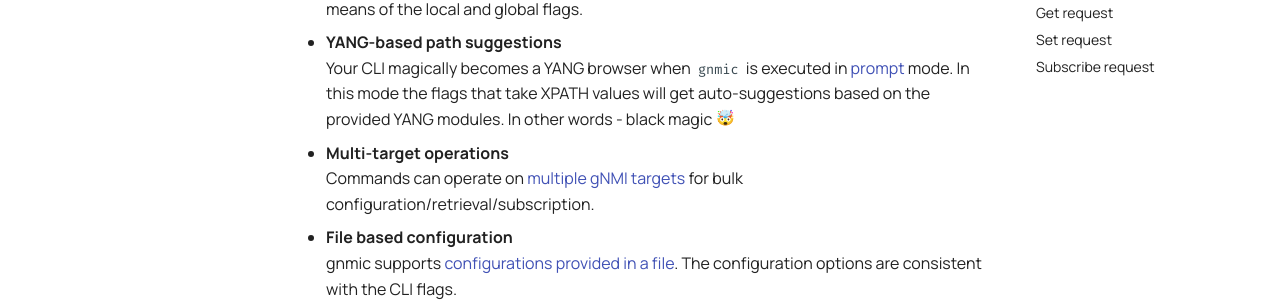
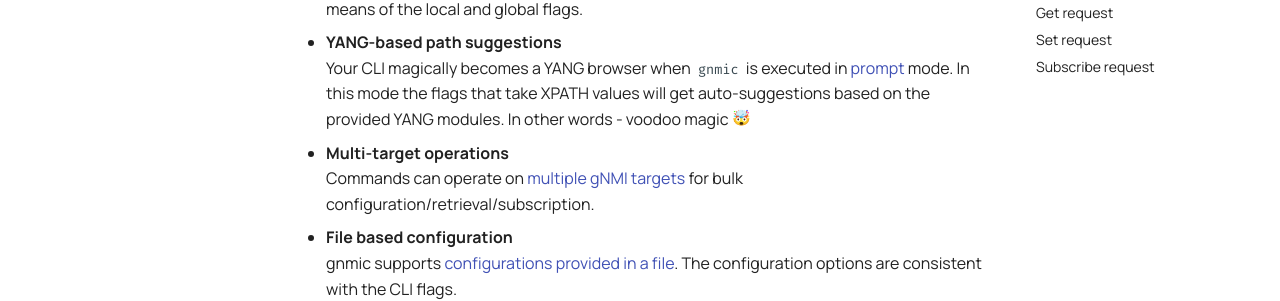
Before and after one commit to karimra/gnmic, an MkDocs documentation site: the page built from docs/index.md, in a window 1280 px wide and 900 px high, scrolled down 372 px. Shown: the part 203-504 px from the top of the window. Built offline with MkDocs 1.6.1 and Material for MkDocs 9.7.7, drawn with Linux system fonts in a browser that asks for light colours; emoji names are drawn with the system emoji font; comment, search, counter and statistics services are not loaded.

Commit message:
fixed docs

```diff
--- a/docs/index.md
+++ b/docs/index.md
@@ -12,7 +12,7 @@
 * **Full support for gNMI RPCs**
   Every gNMI RPC has a [corresponding command](https://gnmic.kmrd.dev/basic_usage/) with all of the RPC options configurable by means of the local and global flags.
 * **YANG-based path suggestions**
-  Your CLI magically becomes a YANG browser when `gnmic` is executed in [prompt](advanced/prompt_suggestions.md) mode. In this mode the flags that take XPATH values will get auto-suggestions based on the provided YANG modules. In other words - black magic :exploding_head:
+  Your CLI magically becomes a YANG browser when `gnmic` is executed in [prompt](advanced/prompt_suggestions.md) mode. In this mode the flags that take XPATH values will get auto-suggestions based on the provided YANG modules. In other words - voodoo magic :exploding_head:
 * **Multi-target operations**
   Commands can operate on [multiple gNMI targets](https://gnmic.kmrd.dev/advanced/multi_target/) for bulk configuration/retrieval/subscription.
 * **File based configuration**
```
Also changed, not shown: README.md (+1 -1 lines).
